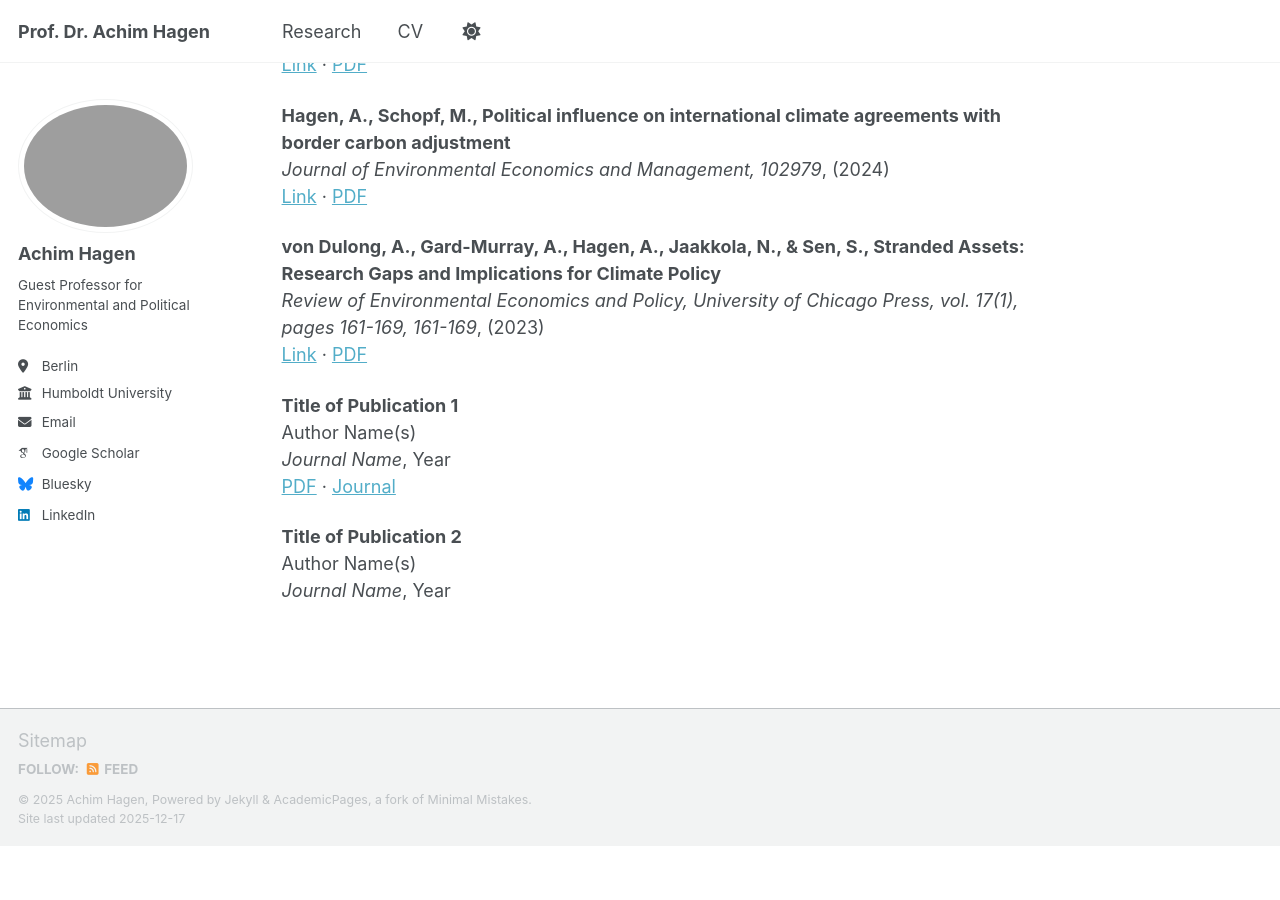
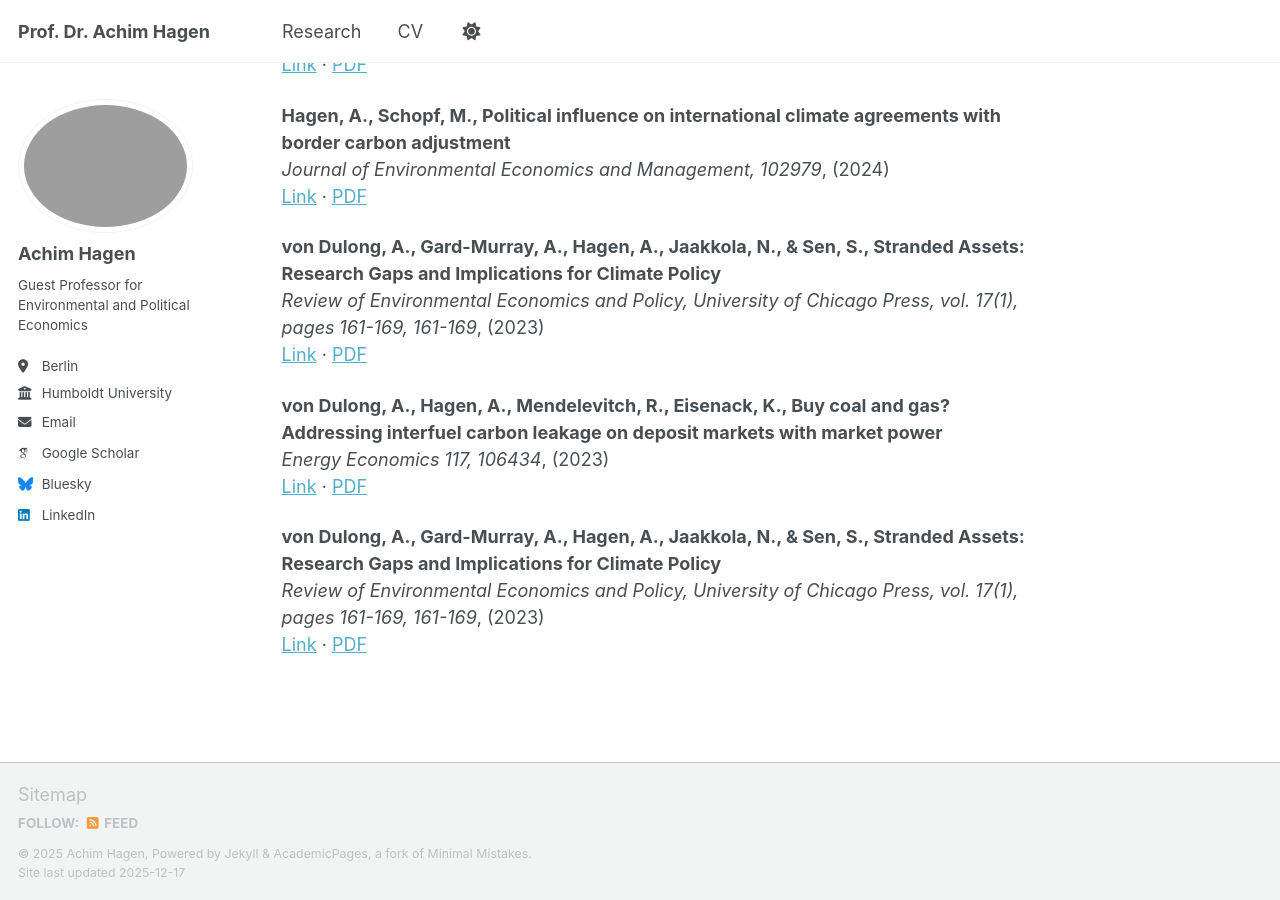
Before and after one commit to achhag/academic, a Jekyll site: the page built from _pages/publications.html, in a window 1280 px wide and 900 px high, scrolled down 676 px. Built offline with Jekyll 4.4.1, drawn with Linux system fonts in a browser that asks for light colours; some web fonts are replaced; a script bundle is joined from its source files by our own code; library files that are not in the unit come from our copies; before the commit the page ends 1522 px from its top, so only the background shows below that.

Commit message:
Update publications.html

```diff
--- a/_pages/publications.html
+++ b/_pages/publications.html
@@ -52,14 +52,15 @@ author_profile: true
 </p>
 
 <p>
-<strong>Title of Publication 1</strong><br>
-Author Name(s)<br>
-<em>Journal Name</em>, Year<br>
-<a href="#">PDF</a> · <a href="#">Journal</a>
+<strong>von Dulong, A., Hagen, A., Mendelevitch, R., Eisenack, K., Buy coal and gas? Addressing interfuel carbon leakage on deposit markets with market power</strong><br>
+<em>Energy Economics 117, 106434</em>, (2023)<br>
+<a href="https://doi.org/10.1016/j.eneco.2022.106434" target="_blank">Link</a> ·
+<a href="{{ '/files/achimhagen_strandedassetsresearchgaps.pdf' | relative_url }}" target="_blank">PDF</a>
 </p>
 
 <p>
-<strong>Title of Publication 2</strong><br>
-Author Name(s)<br>
-<em>Journal Name</em>, Year
+<strong>von Dulong, A., Gard-Murray, A., Hagen, A., Jaakkola, N., & Sen, S., Stranded Assets: Research Gaps and Implications for Climate Policy</strong><br>
+<em>Review of Environmental Economics and Policy, University of Chicago Press, vol. 17(1), pages 161-169, 161-169</em>, (2023)<br>
+<a href="http://dx.doi.org/10.1086/723768" target="_blank">Link</a> ·
+<a href="{{ '/files/achimhagen_strandedassetsresearchgaps.pdf' | relative_url }}" target="_blank">PDF</a>
 </p>
```
